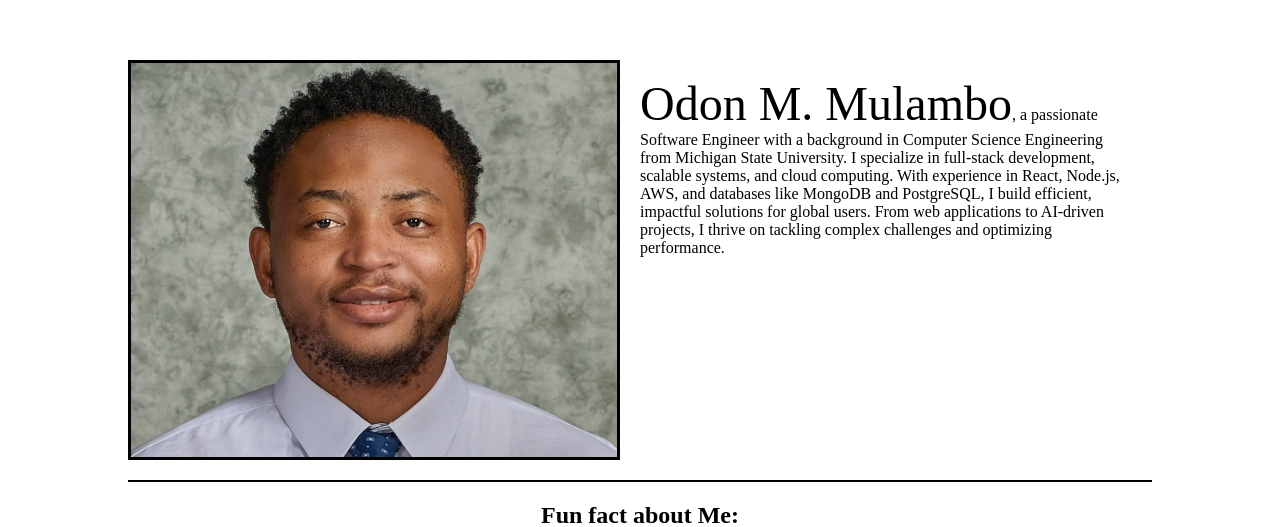
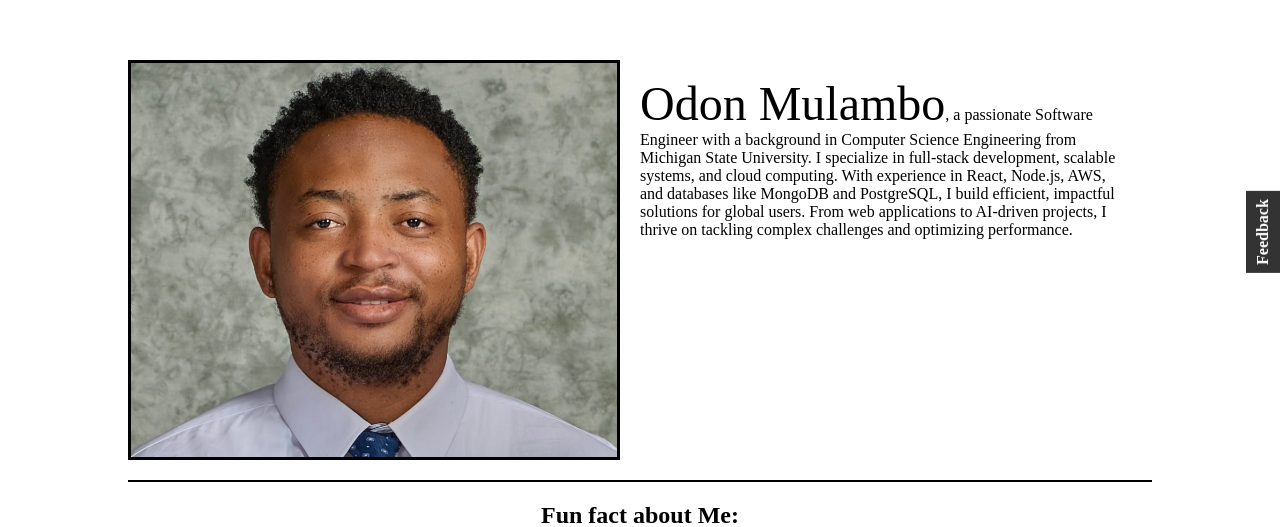
Before and after one commit to Mulambo97/portfolio, a Flask app: page /home in a window 1280 px wide. Shown: the part 168-695 px from the top of the page. Run offline with Flask 3, Linux system fonts and the light colour scheme.

Commit message:
added a feedback button to the page

```diff
--- a/flask_app/__init__.py
+++ b/flask_app/__init__.py
@@ -13,6 +13,11 @@ from flask_failsafe import failsafe
 @failsafe
 def create_app():
     app = Flask(__name__)
+    # Enable template auto-reloading
+    app.config["TEMPLATES_AUTO_RELOAD"] = True
+    app.jinja_env.auto_reload = True
+    app.jinja_env.cache = None
+
     with app.app_context():
         from . import routes  # Import routes inside app context
     return app
--- a/flask_app/static/main/css/main.css
+++ b/flask_app/static/main/css/main.css
@@ -97,3 +97,19 @@ h2, h3 {
     margin: 20px auto;
     text-align: center;
 }
+
+/* feedback button */
+
+.feedback{
+    position: fixed;
+    right: 0;
+    top: 50%;
+    transform: translateY(-50%) rotate(180deg);
+    background-color: #333;
+    color: white;
+    padding: 8px 8px;
+    font-size: 16px;
+    font-weight: bold;
+    writing-mode: vertical-rl;
+    cursor: pointer;
+}
--- a/flask_app/templates/home.html
+++ b/flask_app/templates/home.html
@@ -9,7 +9,7 @@
     </div>
     <div class="right-column">
         <p>
-            <span style="font-size: 3rem;">Odon M. Mulambo</span>, a passionate Software Engineer
+            <span style="font-size: 3rem;">Odon Mulambo</span>, a passionate Software Engineer
             with a background in Computer Science Engineering from Michigan State University. I specialize in
             full-stack development, scalable systems, and cloud computing. With experience in React, Node.js,
             AWS, and databases like MongoDB and PostgreSQL, I build efficient, impactful solutions for global
--- a/flask_app/templates/shared/layout.html
+++ b/flask_app/templates/shared/layout.html
@@ -32,6 +32,7 @@
     </nav>
 
     <main>
+        <div class = "feedback"><strong> Feedback</strong></div>
         {% block content %}{% endblock %}
     </main>
 
```
Also changed, not shown: 1 other file.
